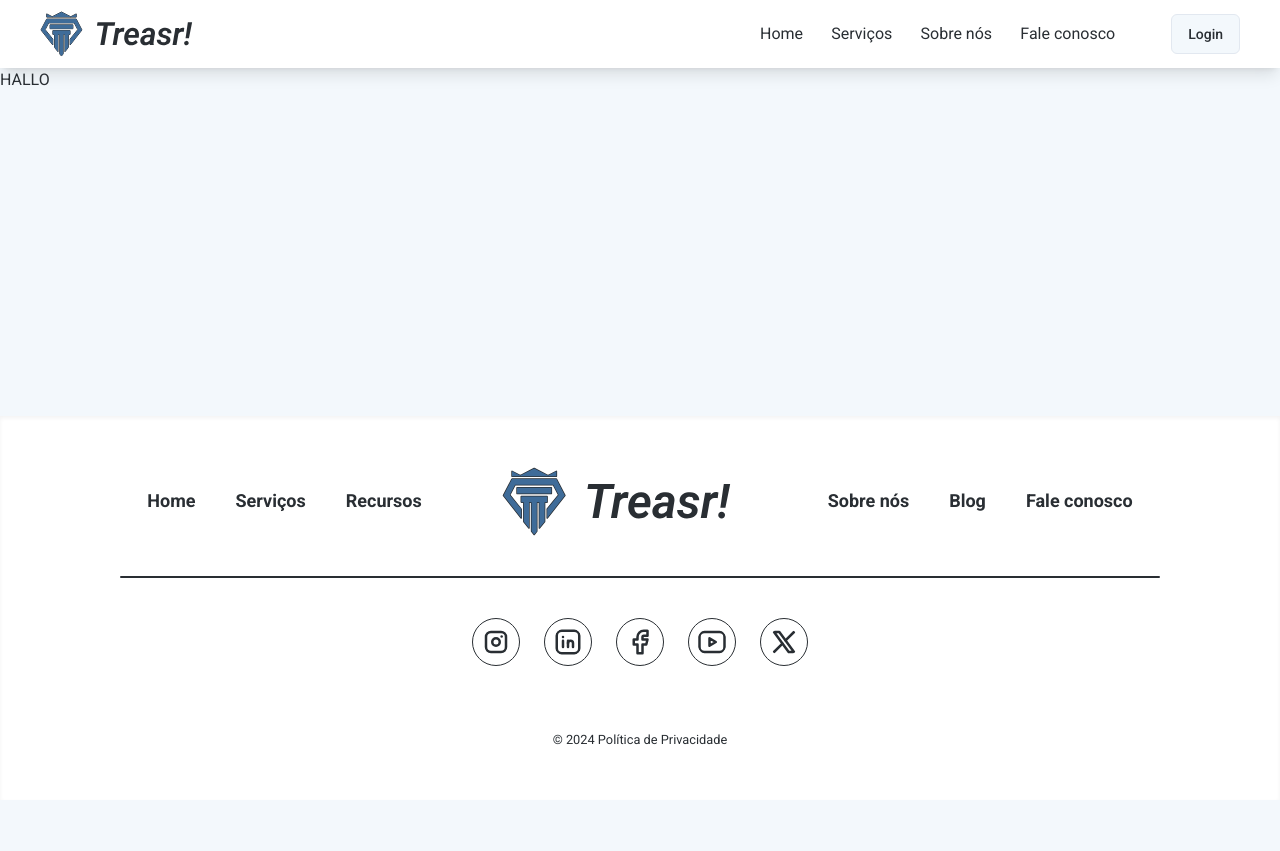
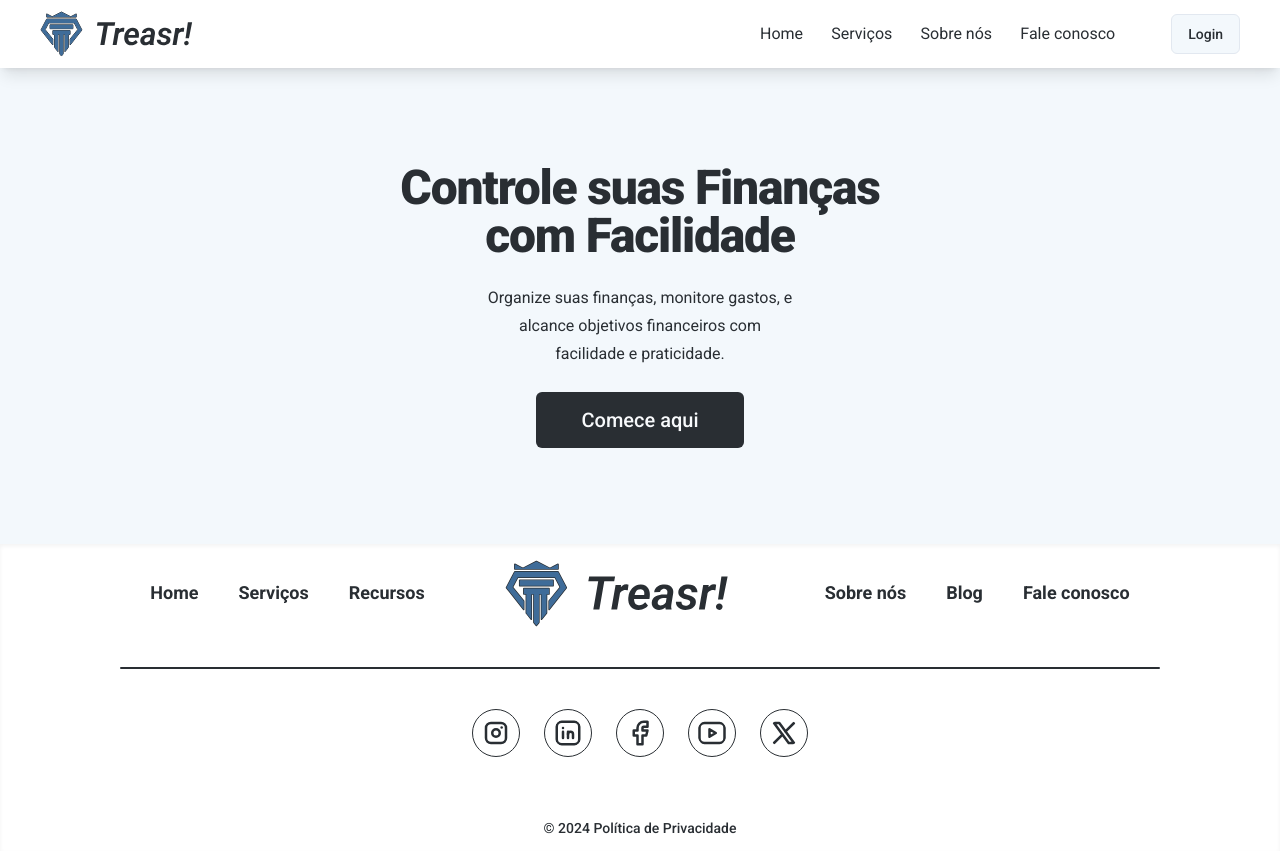
Before and after one commit to carvalhaus/financial_controller, a Next.js app in the folder frontend/: page / in a window 1280 px wide. Before the commit the page ends 800 px from the top, so only its background shows below. Built offline with nearby package versions, Linux system fonts and the light colour scheme.

Commit message:
feat: create SloganSection

```diff
--- /dev/null
+++ b/frontend/app/(pages)/(homepage)/_components/slogan.jsx
@@ -0,0 +1,14 @@
+import { Button } from "@/components/ui/button";
+import Link from "next/link";
+
+function SloganSection() {
+    return (
+        <section className="w-full flex flex-col items-center justify-center text-center py-6 md:py-20">
+            <h1 className="text-4xl font-extrabold tracking-tight lg:text-5xl w-auto md:w-1/2 lg:w-2/5">Controle suas Finanças com Facilidade</h1>
+            <p className="leading-7 [&:not(:first-child)]:mt-6 w-auto md:w-1/2 lg:w-1/4">Organize suas finanças, monitore gastos, e alcance objetivos financeiros com facilidade e praticidade.</p>
+            <Button className="[&:not(:first-child)]:mt-6 h-14 w-52 text-xl"><Link href="#">Comece aqui</Link></Button>
+        </section >
+    );
+}
+
+export default SloganSection;
--- a/frontend/app/(pages)/(homepage)/page.jsx
+++ b/frontend/app/(pages)/(homepage)/page.jsx
@@ -1,5 +1,11 @@
+import SloganSection from "./_components/slogan";
+
 function Homepage() {
-    return (<h1 className="flex-1">HALLO</h1>);
+    return (
+        <main className="flex-1 p-4">
+            <SloganSection />
+        </main>
+    );
 }
 
 export default Homepage;
--- a/frontend/app/(pages)/_components/footer.jsx
+++ b/frontend/app/(pages)/_components/footer.jsx
@@ -16,7 +16,7 @@ function Footer() {
                     </ul>
 
                     <Link href="/">
-                        <Image src="/Logo.svg" width={246} height={66} alt="Treasure logo" className="min-w-60" />
+                        <Image src="/Logo.svg" width={246} height={66} alt="Treasure logo" className="w-auto h-auto min-w-60" />
                     </Link>
 
                     <ul className="hidden md:flex md:flex-col lg:flex-row lg:gap-10">
@@ -37,7 +37,7 @@ function Footer() {
                 </div >
             </div >
 
-            <small className="hover:text-softBlue"> <Link href="#">© 2024 Política de Privacidade</Link></small>
+            <small className="text-sm font-medium leading-none hover:text-softBlue"> <Link href="#">© 2024 Política de Privacidade</Link></small>
         </footer >
     );
 }
--- a/frontend/app/(pages)/_components/header.jsx
+++ b/frontend/app/(pages)/_components/header.jsx
@@ -7,7 +7,7 @@ function Header() {
     return (
         <header className="h-[68px] shadow-lg flex items-center justify-between  px-5 md:px-10 py-3 bg-white">
             <Link href="/">
-                <Image src="/Logo.svg" width={164} height={44} alt="Treasure logo" />
+                <Image src="/Logo.svg" width={164} height={44} alt="Treasure logo" priority={true} />
             </Link>
 
             <div className=" hidden md:flex justify-end items-center gap-14 w-[480px]">
```
